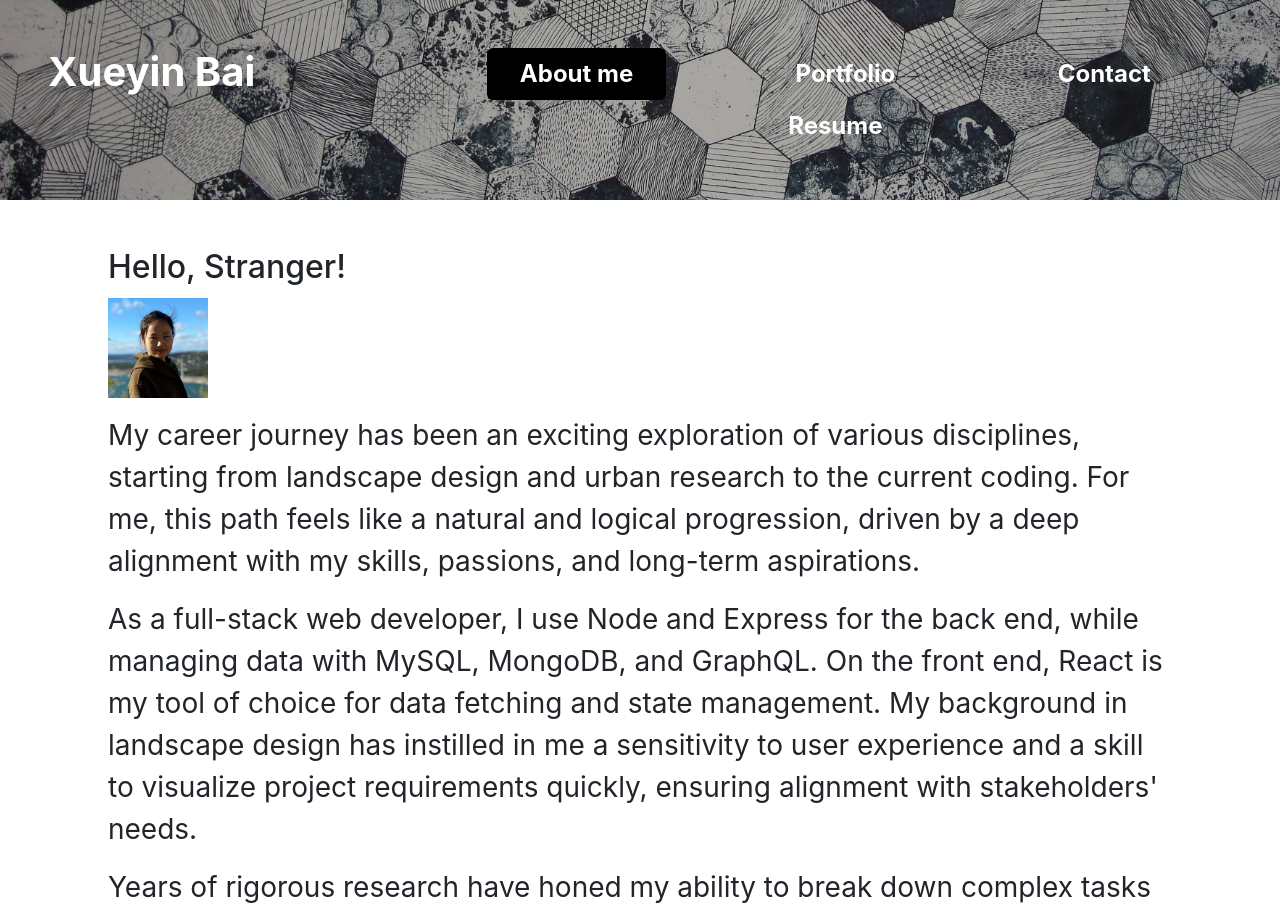
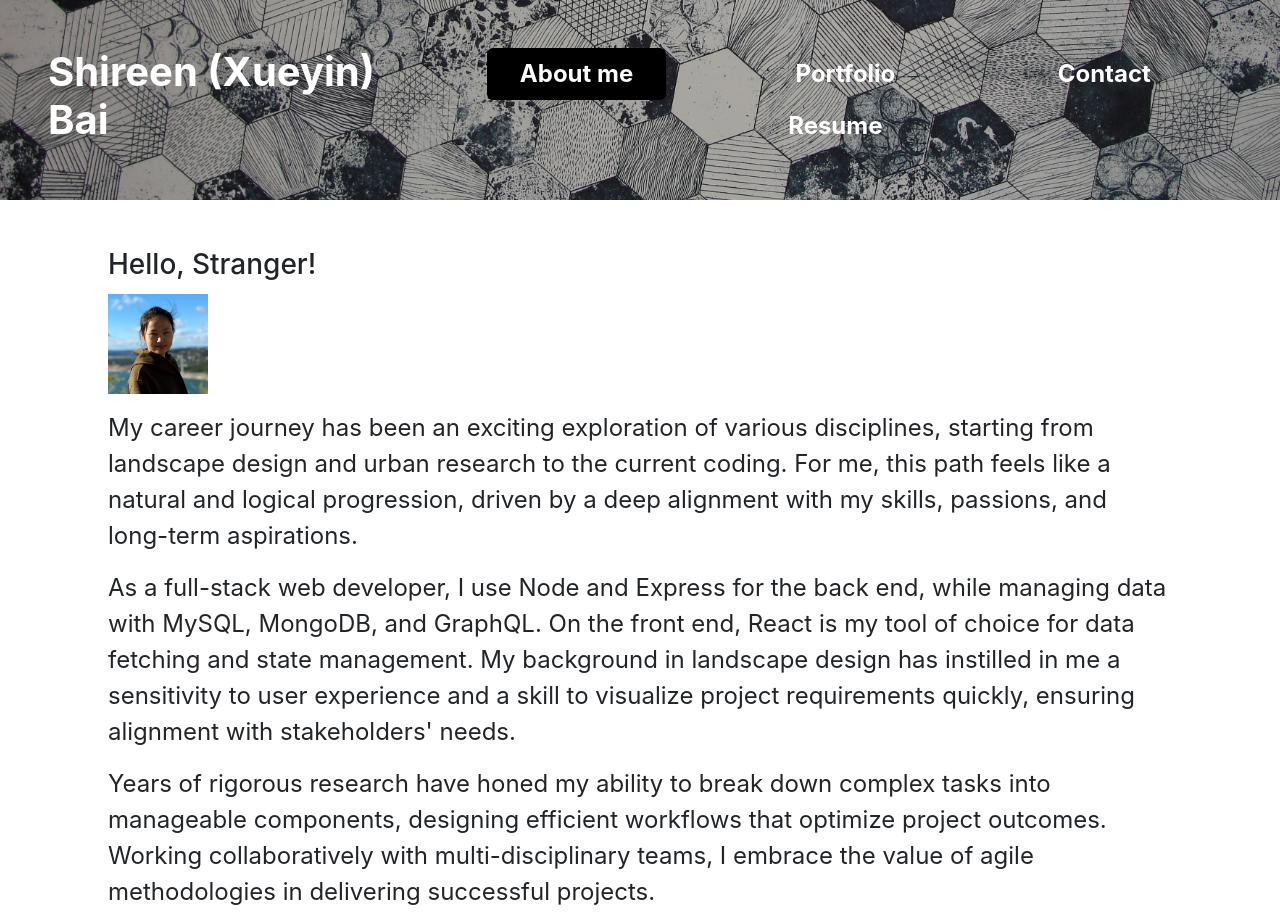
Before and after one commit to xybai0103/my-react-portfolio, a React (Create React App) app: page / in a window 1280 px wide. Shown: the top 915 px of the page. Built offline with nearby package versions, Linux system fonts and the light colour scheme.

Commit message:
modify and rebuild

```diff
--- a/src/components/Header.js
+++ b/src/components/Header.js
@@ -5,7 +5,7 @@ export default function Header({currentPage, handlePageChange}) {
     return (
         <header className='p-5 row justify-content-between'>
           <h1 className='col-4 fw-bold text-white'>
-            Xueyin Bai
+            Shireen (Xueyin) Bai
           </h1>
           <Navigation currentPage={currentPage} handlePageChange={handlePageChange}/>
        </header>
--- a/src/components/pages/About.js
+++ b/src/components/pages/About.js
@@ -4,9 +4,9 @@ import avatar from '../../assets/images/headshot.jpeg';
 export default function About() {
   return (
     <div>
-      <h1 className='fs-2'>Hello, Stranger!</h1>
+      <h1 className='fs-3'>Hello, Stranger!</h1>
       <img className="avatar mt-1 mb-3" src={avatar} alt="Xueyin's Avatar"/>
-      <div className='fs-3'>
+      <div className='fs-4'>
         <p>
           My career journey has been an exciting exploration of various disciplines, starting from landscape design and urban research to the current coding. For me, this path feels like a natural and logical progression, driven by a deep alignment with my skills, passions, and long-term aspirations.
         </p>
```
Also changed, not shown: 7 other files (tests, documents, lock files or other folders).
